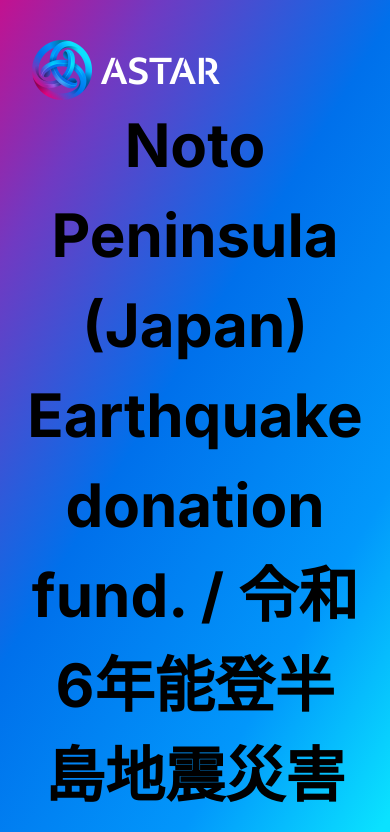
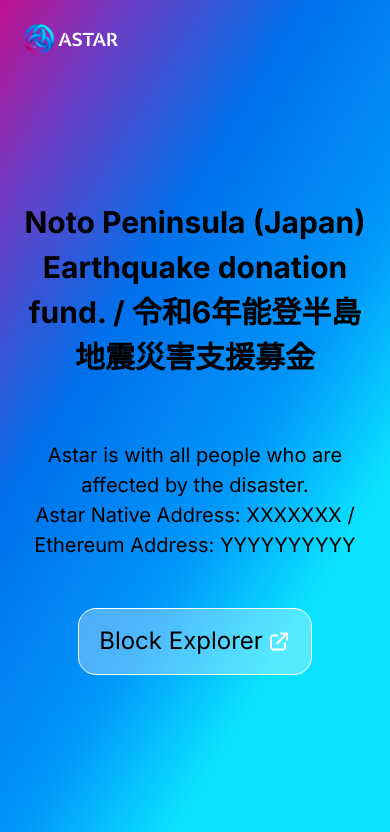
Before and after one commit to StartaleLabs/startale-donation, a Next.js app in the folder app/: page / in a window 390 px wide. Shown: the top 832 px of the page. Built offline with nearby package versions, Linux system fonts and the light colour scheme.

Commit message:
fix style

```diff
--- a/app/src/pages/index.tsx
+++ b/app/src/pages/index.tsx
@@ -7,24 +7,30 @@
 export default function Home() {
   return (
     <main
-      className={`flex min-h-screen flex-col items-center justify-start py-10 px-8 ${inter.className}`}
+      className={`flex min-h-screen flex-col items-center justify-start py-6 md:py-10 px-6 md:px-8 ${inter.className}`}
       style={{
         background:
           "linear-gradient(121deg, #E6007A -5.77%, #703AC2 13.57%, #0070EB 34.18%, #0297FB 58.08%, #0AE2FF 74.93%)",
       }}
     >
       <header className={"w-full flex"}>
-        <Image src="/images/logo.png" width={188} height={60} alt="" />
+        <Image
+          src="/images/logo.png"
+          width={188}
+          height={60}
+          alt=""
+          className={"w-[94px] md:w-auto"}
+        />
       </header>
       <div className="flex-1 grid place-items-center">
         <div>
-          <h1 className="text-6xl font-bold text-center break-words leading-[1.5]">
+          <h1 className="text-3xl md:text-6xl font-bold text-center break-words leading-[1.5]">
             Noto Peninsula (Japan) Earthquake donation fund. /
             令和6年能登半島地震災害支援募金
           </h1>
-          <p className="mt-[60px] text-center text-[24px]">
+          <p className="mt-[60px] text-center text-[20px] md:text-[24px]">
             Astar is with all people who are affected by the disaster. <br />
-            Astar Native Address: XXXXXXX / Ethereum Address: YYYYYYYYYY
+            Astar Native Address: XXXXXXX / <br className="md:hidden"/> Ethereum Address: YYYYYYYYYY
           </p>
           <div className="mt-12 flex justify-center">
             <Link
```
